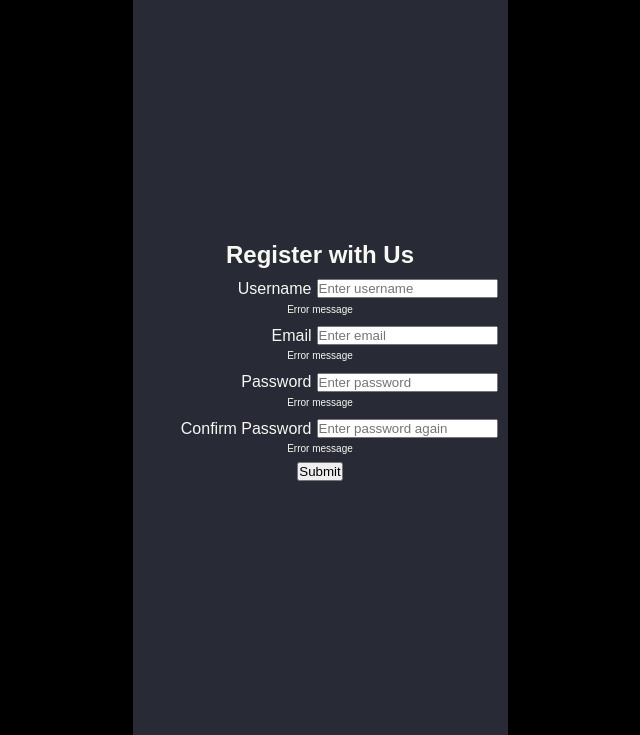
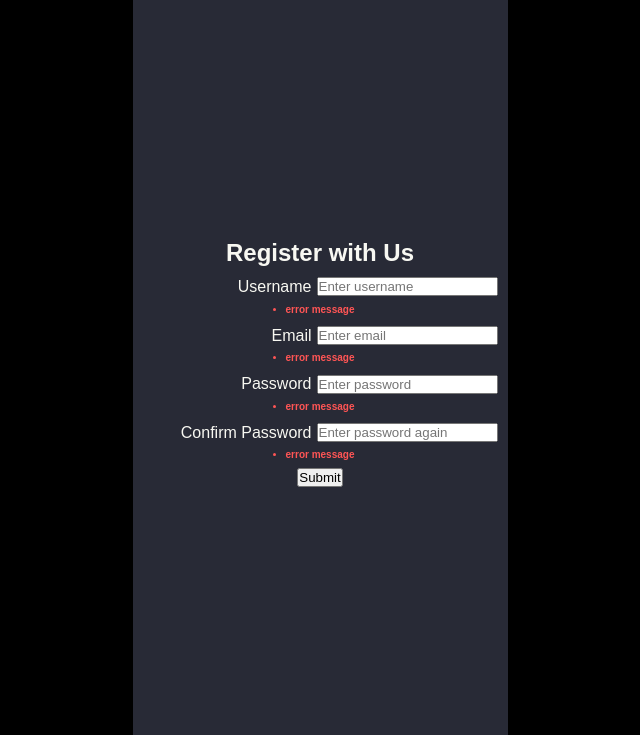
Before and after one commit to gregidonut/formValidator, a website built with Vite: page src/index.html in a window 1280 px wide. Shown: the part 65-800 px from the top of the page, without its empty margins (320-960 px from the left). Built offline with nearby package versions, Linux system fonts and the light colour scheme.

Commit message:
ref: change the small elements to ul
This is to replace the error messages list at the bottom to appear under
the actual form element

```diff
--- a/src/index.html
+++ b/src/index.html
@@ -27,7 +27,9 @@
                             id="username"
                             placeholder="Enter username"
                         />
-                        <small>Error message</small>
+                        <ul class="error-messages">
+                            <li>error message</li>
+                        </ul>
                     </div>
 
                     <div class="form-control">
@@ -37,7 +39,9 @@
                             id="email"
                             placeholder="Enter email"
                         />
-                        <small>Error message</small>
+                        <ul class="error-messages">
+                            <li>error message</li>
+                        </ul>
                     </div>
 
                     <div class="form-control">
@@ -47,7 +51,9 @@
                             id="password"
                             placeholder="Enter password"
                         />
-                        <small>Error message</small>
+                        <ul class="error-messages">
+                            <li>error message</li>
+                        </ul>
                     </div>
 
                     <div class="form-control">
@@ -59,11 +65,12 @@
                             id="password2"
                             placeholder="Enter password again"
                         />
-                        <small>Error message</small>
+                        <ul class="error-messages">
+                            <li>error message</li>
+                        </ul>
                     </div>
 
                     <button type="submit">Submit</button>
-                    <ul class="error-messages"></ul>
                 </form>
             </main>
             <footer></footer>
--- a/src/style.css
+++ b/src/style.css
@@ -46,7 +46,7 @@
     grid-row: 1 / span 1;
 }
 
-.form-control small {
+.form-control ul {
     grid-column: 1 / span 2;
     grid-row: 2 / span 1;
     justify-self: center;
```
